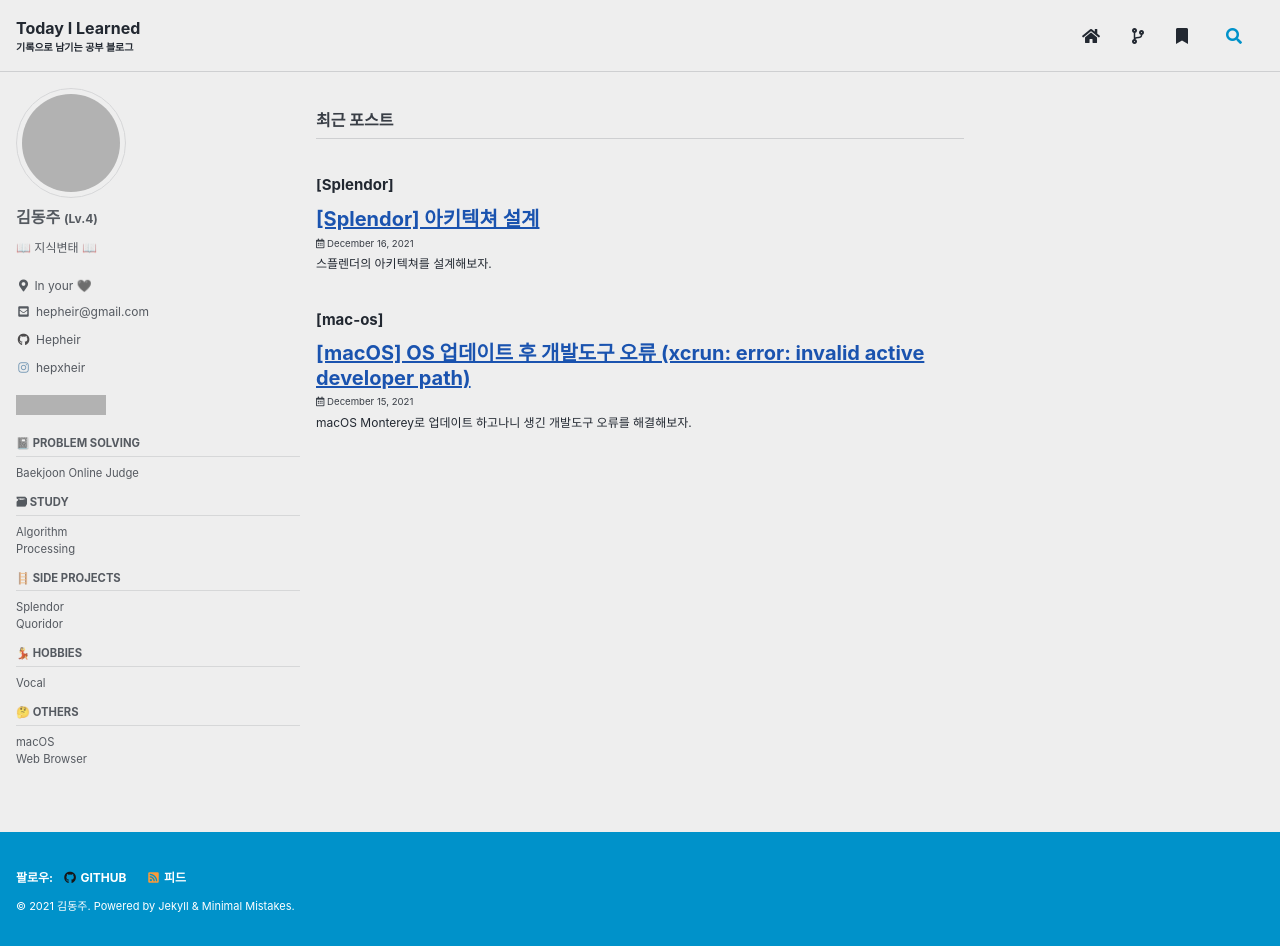
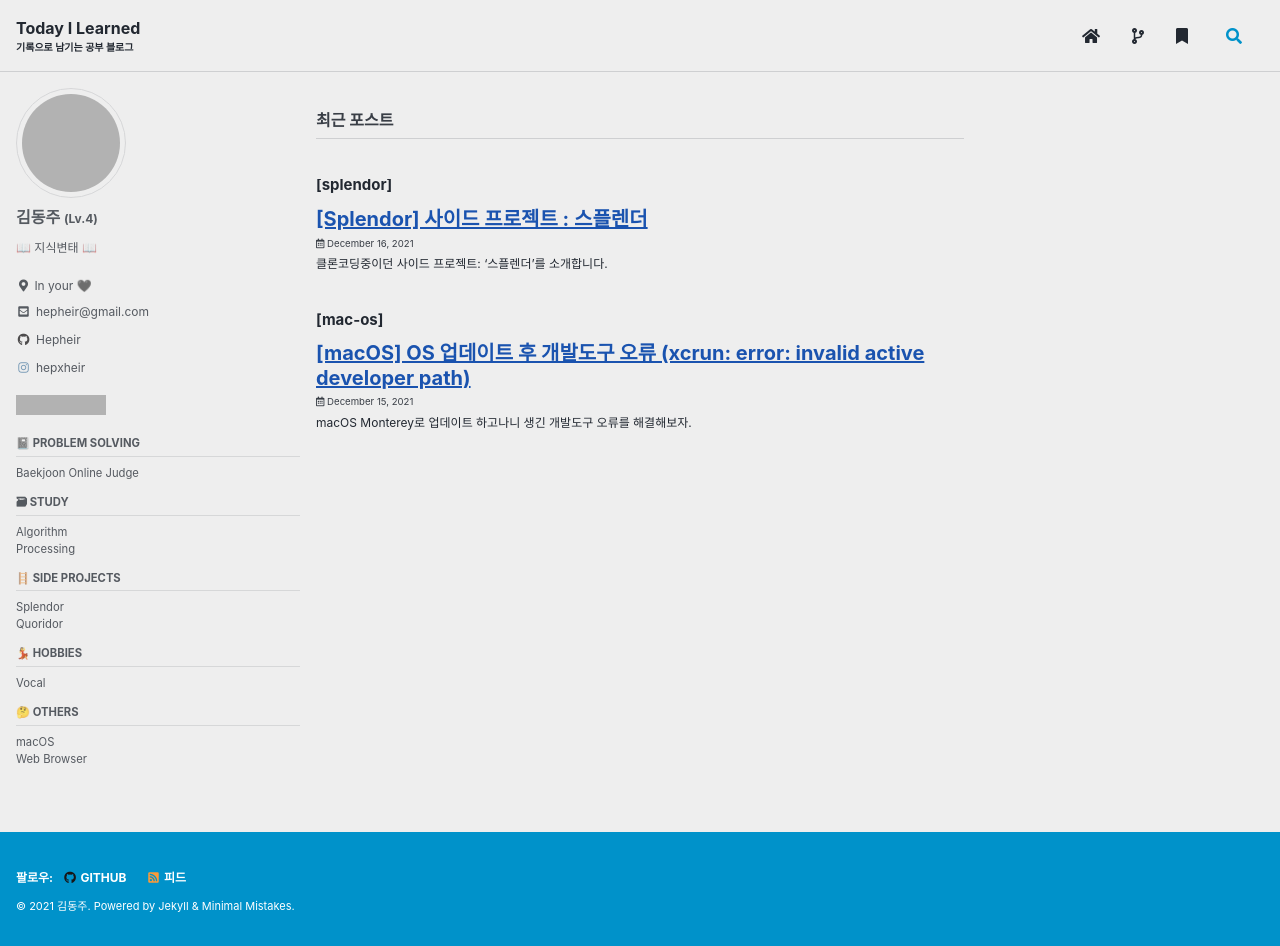
Before and after one commit to Hepheir/archived-hepheir.github.io, a Jekyll site: the page built from index.html, in a window 1280 px wide and 946 px high. Built offline with Jekyll 4.4.1, drawn with Linux system fonts in a browser that asks for light colours; cached includes are drawn as plain includes; the list of posts is cut into pages by our own code; comment, search, counter and statistics services are not loaded; grey boxes are pictures that could not be loaded.

Commit message:
post: Rename "designing-architecture.md" and publish

```diff
--- a/_posts/Splendor/2021-12-16-designing-architecture.md
+++ b/_posts/Splendor/2021-12-16-decided-reengineering.md
@@ -1,12 +1,11 @@
 ---
-title:  "[Splendor] 아키텍쳐 설계"
-excerpt: "스플렌더의 아키텍쳐를 설계해보자."
+title:  "[Splendor] 사이드 프로젝트 : 스플렌더"
 
 categories:
-  - "Splendor"
+  - "splendor"
 
-# tags:
-#   - ""
+tags:
+  - "side-project"
 
 toc: true
 toc_sticky: true
@@ -14,6 +13,10 @@
 date: 2021-12-16
 last_modified_at: 2021-12-18
 ---
+
+클론코딩중이던 사이드 프로젝트: '스플렌더'를 소개합니다.
+
+<!-- more -->
 
 ## 서론
 
@@ -26,7 +29,7 @@
 
 DB와 백엔드(BE) 서버의 재설계가 필요해졌다.
 
-### &lt;기본판&gt; 구현에 사용하던 DB 구조
+## 기본판 구현에 사용하던 DB 구조
 
 <!--
 
@@ -55,7 +58,7 @@
 
 ![](/assets/images/2021-12-16-legacy-properties.png)
 
-#### 개발 카드의 경우
+### 개발 카드의 경우
 
 ![개발 카드](/assets/images/2021-12-18-development-card.png)
 ![개발 카드 배경](/assets/images/2021-12-18-development-card-backflip.png)
@@ -66,7 +69,7 @@
 * 배경 (background)
 * 비용 (cost): 필요한 보석으로 이루어진 문자열<sup>[[3]](#fn-3)</sup>
 
-#### 귀족 타일의 경우
+### 귀족 타일의 경우
 
 ![귀족 타일](/assets/images/2021-12-18-noble-tile.png)
 ![귀족 타일](/assets/images/2021-12-18-noble-tile-backflip.png)
@@ -77,59 +80,60 @@
 
 ## 확장하며 생긴 문제
 
-위의 구조으로는, 개발타일과 귀족타일 외의 컴포넌트를 다루기가 난해해진다.
+위의 구조으로는, 개발타일과 귀족타일 외의 컴포넌트를 다루기가 난해하다.
 
 새로운 종류의 컴포넌트가 생길때마다 새로운 테이블의 스키마를 설계해야하고,
 개발카드를 구매하기 위한 방식<sup>[[4]](#fn-4)</sup>과
 귀족타일을 구매하기 위한 방식<sup>[[5]](#fn-5)</sup>이
-매우 제한적이었다.
+매우 제한적이다.
 
-이러한 한계들은 확장판을 구현하는데 있어 큰 걸림돌이 되었다.
+하지만 확장판에는 다양한 신규 요소들이 등장한다. 🥲
 
 ### 새로운 컴포넌트 등장
 
+![](/assets/images/2021-12-18-splendor-expansion-component.png)
+
 우선 새로운 컴포넌트들이 등장하였다.
 
-* 대도시 타일 (대도시)
-* 문장 토큰 (교역소)
-* 동방교역로 게임판 (교역소)
-* 동방무역 개발 카드 (동방무역)
-* 성채 (성채)
+* 대도시 타일 <sup>(대도시)</sup>
+* 문장 토큰 <sup>(교역소)</sup>
+* 동방교역로 게임판 <sup>(교역소)</sup>
+* 동방무역 개발 카드 <sup>(동방무역)</sup>
+* 성채 <sup>(성채)</sup>
 
 
 ### 더 다양해진 속성
 
-개발카드가 갖는 속성이 다양해졌다.
+![](/assets/images/2021-12-18-splendor-cities-city-tile-example.png)
+* 도시 타일을 획득하기 위한 **최소 요구 승점**이 추가되었다.
+* 요구되는 보너스 카드의 종류 중 아무 종류나 허용하는 경우가 생겼다.
 
-* 비용 종류로 **최소 요구 승점**이 추가되었다.
+![](/assets/images/2021-12-18-splendor-the-orient-card-description.png)
+
+
 * 비용 종류로 **카드 보너스 지불**이 추가되었다.
 * 보너스 종류로 **황금 토큰 두 개**가 추가되었다.
 * 보너스 종류로 **보따리**가 추가되었다
-* 보너스 종류로 **보석 토큰 두 개**가 추가되었다.
+* 보너스 종류로 **더블 보석 토큰**이 추가되었다.
 * ...
 
 ### 확장에 따라 달라지는 게임 진행
 
 확장의 종류에 따라:
-* 게임의 종료 조건이 변경된다. (대도시)
-* 카드의 구매 조건이 변경된다. (동방무역, 성채)
-* 카드 구매 시 취할 수 있는 행동이 늘어난다. (교역로, 동방무역, 성채)
+* 게임의 종료 조건이 변경된다. <sup>(대도시)</sup>
+* 카드의 구매 조건이 변경된다. <sup>(동방무역, 성채)</sup>
+* 카드 구매 시 취할 수 있는 행동이 늘어난다. <sup>(교역로, 동방무역, 성채)</sup>
 * ...
 
-## 새로운 아키텍쳐 설계
+## 결론
 
+앞서 소개한 점들을 보며 느낀 것은 '리엔지니어링이 필요하다'는 것이었다.
 
+DB의 설계, 게임 로직 재작성은 굉장한 부담이 된다.
 
+<sub>하지만 스플렌더는 기간이 정해지지 않은 사이드 프로젝트이기도 하고...</sub>
 
-### 다이어그램
-
-![database diagram](/assets/images/2021-12-16-splendor-database-relationship.png)
-
-최소한 필요하다고 생각되는
-
-
-
-* * *
+무엇보다도 *"이왕 시작한 거, 조금 돌아가더라도 제대로 만들어 보자."*는 생각이 크다.
 
 ## 주석
 
```
Also changed, not shown: assets/images/2021-12-18-splendor-cities-city-tile-example.png (added), assets/images/2021-12-18-splendor-expansion-component.png (added), 1 other file.
